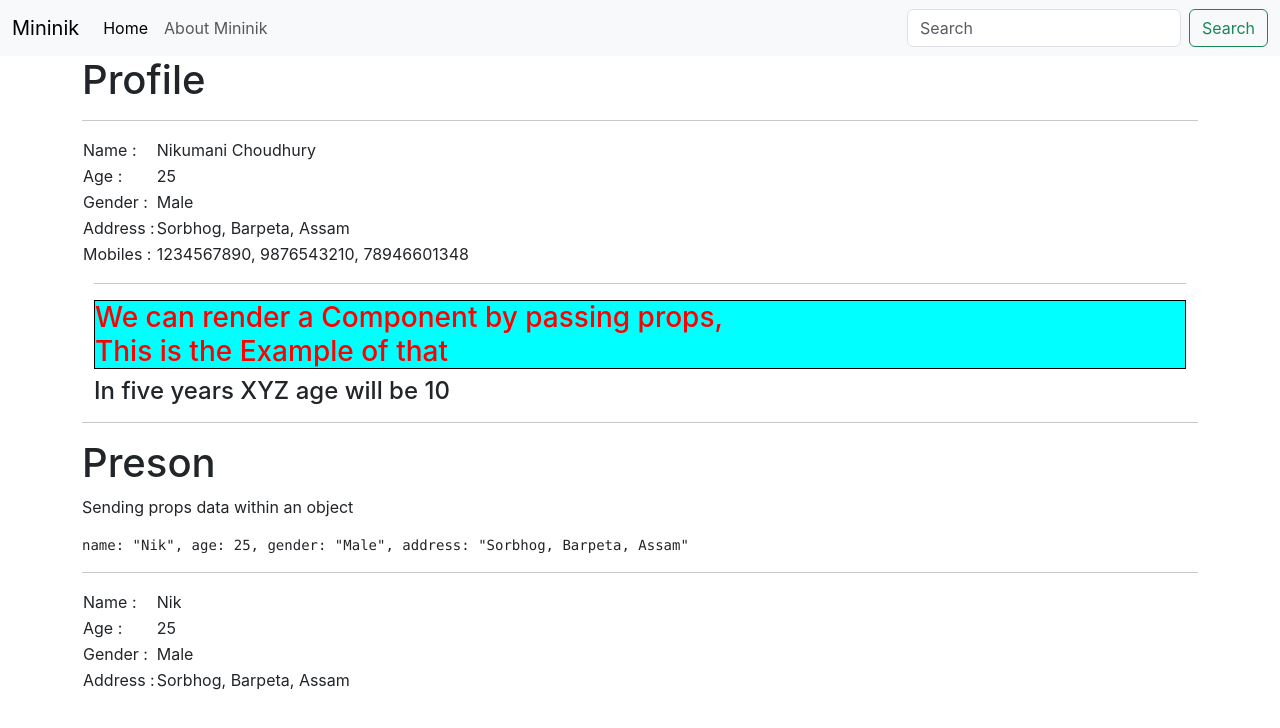
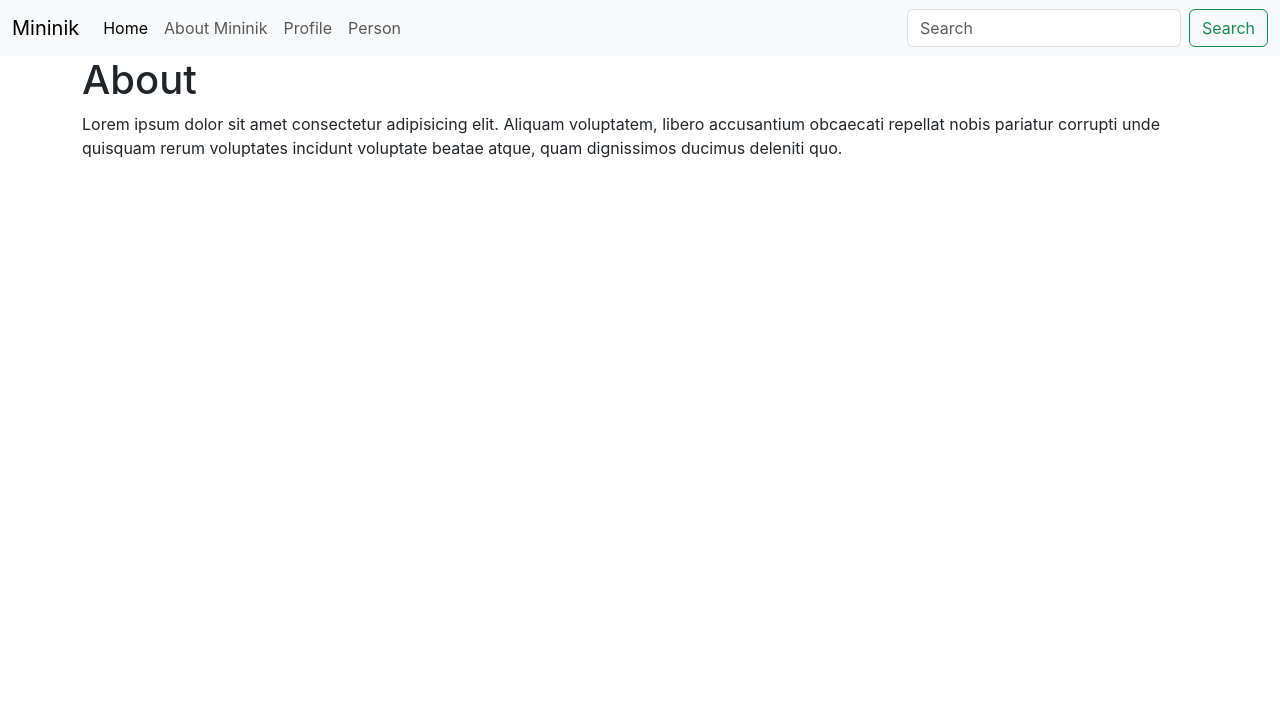
Before and after one commit to NikChoudhury/react, a React (Create React App) app: page /about in a window 1280 px wide. Shown: the top 728 px of the page. Built offline with nearby package versions, Linux system fonts and the light colour scheme.

Commit message:
Setup basic routes (#4)

```diff
--- a/package.json
+++ b/package.json
@@ -8,6 +8,7 @@
     "@testing-library/user-event": "^13.5.0",
     "react": "^18.2.0",
     "react-dom": "^18.2.0",
+    "react-router-dom": "^6.10.0",
     "react-scripts": "5.0.1",
     "web-vitals": "^2.1.4"
   },
--- a/src/App.js
+++ b/src/App.js
@@ -2,12 +2,33 @@ import DemoPropTypes from "./components/propsType/DemoPropTypes";
 import Navbar from "./components/Navbar.js";
 import Profile from "./components/propsType/Profile.js";
 import Person from "./components/propsType/Person";
+import {
+  createBrowserRouter,
+  RouterProvider,
+  Routes,
+  Route,
+} from "react-router-dom";
+import About from "./components/About";
 
 function App() {
   return (
     <>
-      {/* Props and PropsTypes */}
       <Navbar title="Mininik" aboutUsText="About Mininik" />
+
+      <Routes>
+        <Route
+          path="/about"
+          element={<About />}
+        />
+        <Route
+          path="/about"
+          element={<About />}
+        />
+
+
+        <Route
+          path="/profile"
+          element={
             <Profile
               name="Nikumani Choudhury"
               age={25}
@@ -16,7 +37,12 @@ function App() {
               mobile={[1234567890, 9876543210, 78946601348]}
               render={<DemoPropTypes />}
             />
+          }
+        />
 
+        <Route
+          path="/person"
+          element={
             <Person   //send props within an object
               data={
                 {
@@ -27,6 +53,11 @@ function App() {
                 }
               }
             />
+          }
+        />
+
+
+      </Routes>
     </>
 
   );
--- /dev/null
+++ b/src/components/About.js
@@ -0,0 +1,10 @@
+import React from 'react'
+
+export default function About() {
+    return (
+        <div className="container">
+            <h1>About</h1>
+            Lorem ipsum dolor sit amet consectetur adipisicing elit. Aliquam voluptatem, libero accusantium obcaecati repellat nobis pariatur corrupti unde quisquam rerum voluptates incidunt voluptate beatae atque, quam dignissimos ducimus deleniti quo.
+        </div>
+    )
+}
--- a/src/components/Navbar.js
+++ b/src/components/Navbar.js
@@ -1,4 +1,5 @@
 import React from 'react'
+import { Link } from 'react-router-dom'
 
 export default function Navbar(props) {
     return (
@@ -14,7 +15,13 @@ export default function Navbar(props) {
                             <a className="nav-link active" aria-current="page" href="/">Home</a>
                         </li>
                         <li className="nav-item">
-                            <a className="nav-link" href="/">{props.aboutUsText}</a>
+                            <Link className="nav-link" to="/about">{props.aboutUsText}</Link>
+                        </li>
+                        <li className="nav-item">
+                            <Link className="nav-link" to="/profile">Profile</Link>
+                        </li>
+                        <li className="nav-item">
+                            <Link className="nav-link" to="/person">Person</Link>
                         </li>
 
 
--- a/src/index.js
+++ b/src/index.js
@@ -3,11 +3,14 @@ import ReactDOM from 'react-dom/client';
 import './index.css';
 import App from './App';
 import reportWebVitals from './reportWebVitals';
+import { BrowserRouter } from "react-router-dom";
 
 const root = ReactDOM.createRoot(document.getElementById('root'));
 root.render(
   <React.StrictMode>
-    <App />
+    <BrowserRouter>
+      <App />
+    </BrowserRouter>
   </React.StrictMode>
 );
 
```
Also changed, not shown: 2 other files (tests, documents, lock files or other folders). Lines whose indentation alone changed are shown as unchanged.
